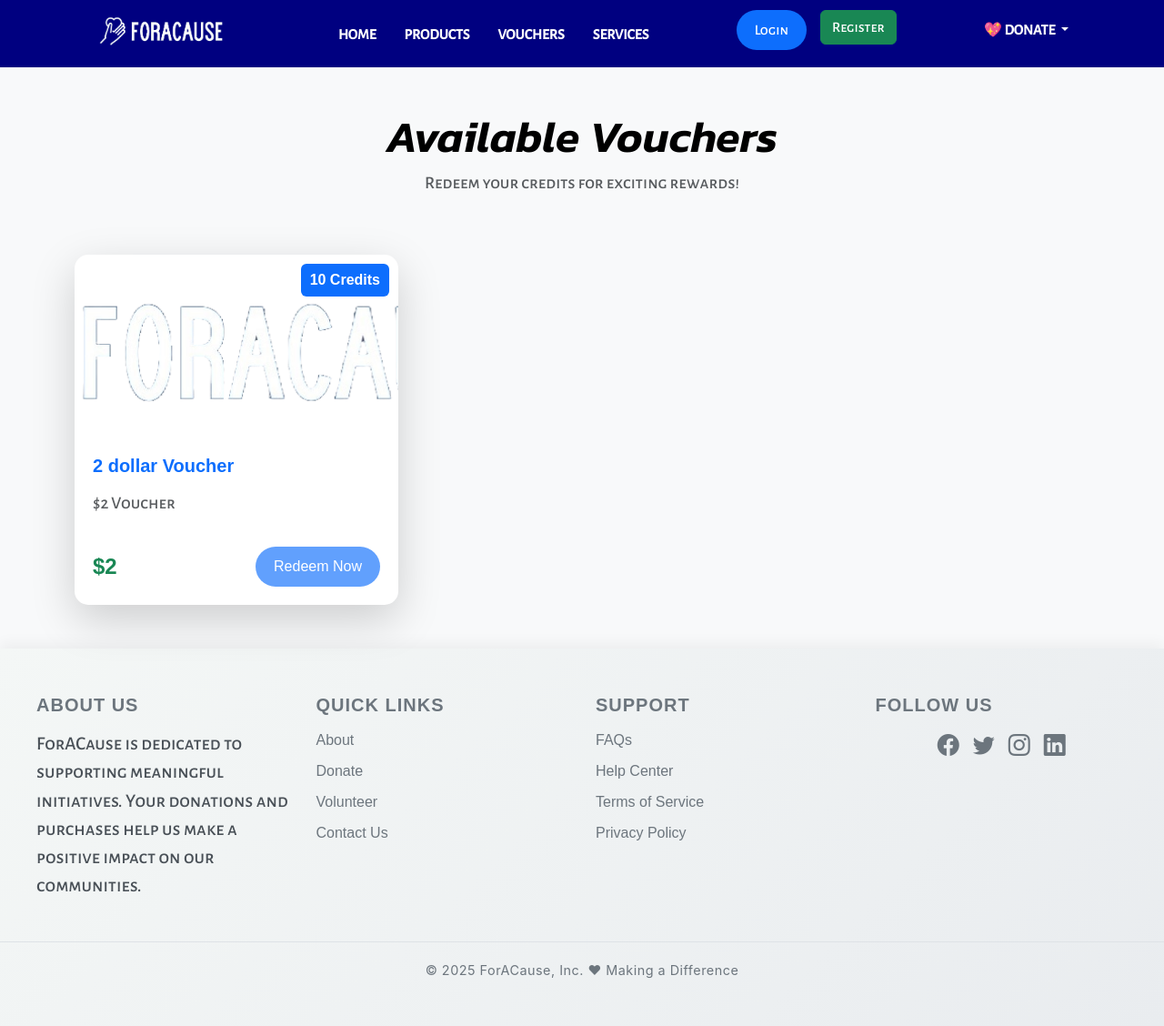
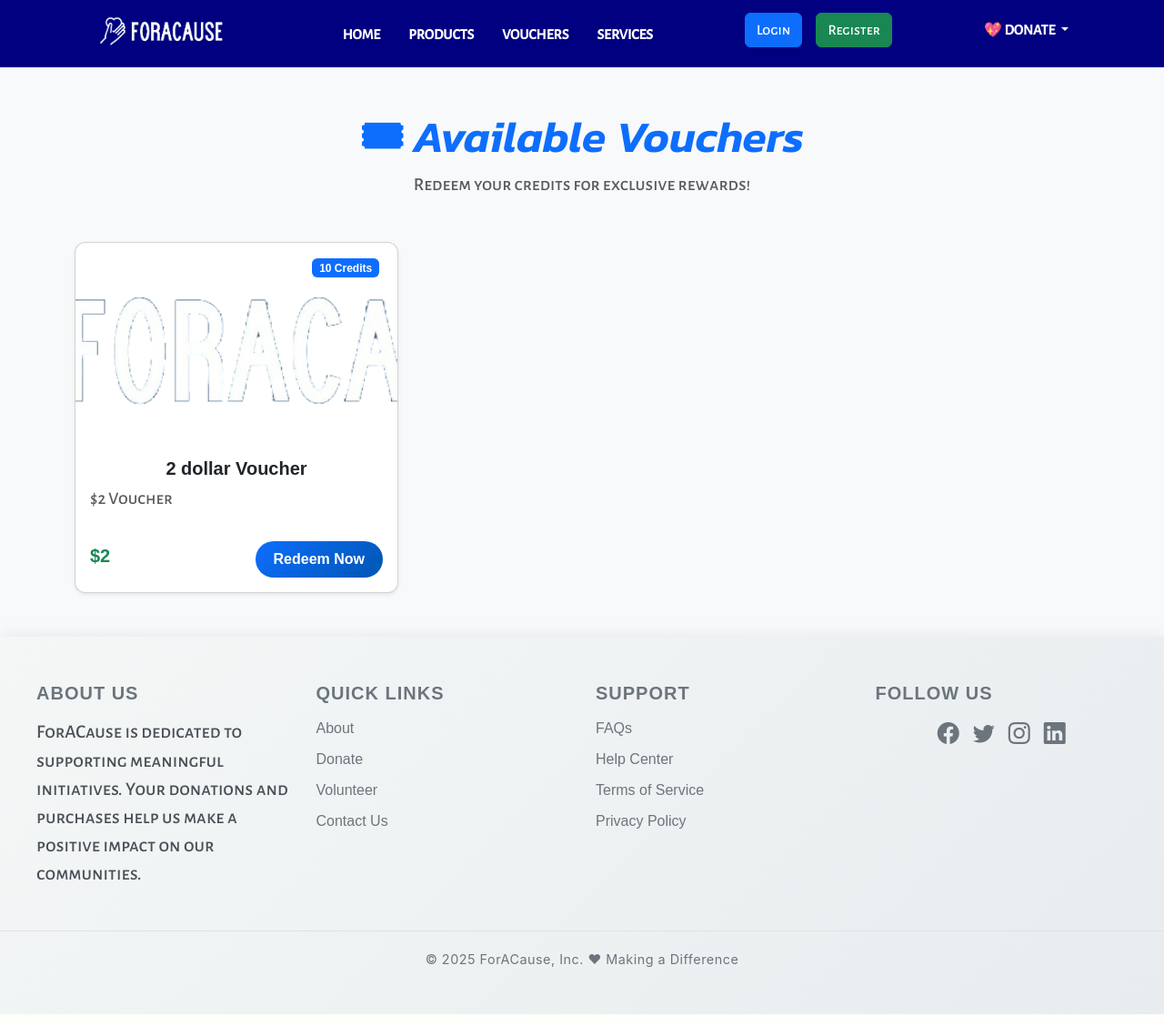
Before and after one commit to NathanNathan-web/ForACauseUpdate-main, a Flask app: page /voucher in a window 1280 px wide. Shown: the whole page at 91% size. Run offline with Flask 2, Linux system fonts and the light colour scheme; data comes from the database, SQL or seed files in the repository; some web fonts are replaced.

Commit message:
Updated voucher

```diff
--- a/ForACause/Src/templates/voucher.html
+++ b/ForACause/Src/templates/voucher.html
@@ -7,7 +7,7 @@
     <!-- Flash Messages -->
     {% with messages = get_flashed_messages(with_categories=True) %}
         {% if messages %}
-            <div class="alert alert-info alert-dismissible fade show mb-4" role="alert">
+            <div class="alert alert-info alert-dismissible fade show mb-4 text-center shadow-sm" role="alert">
                 {% for category, message in messages %}
                     {{ message }}
                 {% endfor %}
@@ -16,18 +16,16 @@
         {% endif %}
     {% endwith %}
 
-    <div class="row">
-        <div class="col-12 text-center mb-5">
-            <h1 class="display-5 fw-bold text-body-emphasis">Available Vouchers</h1>
-            <p class="lead text-muted">Redeem your credits for exciting rewards!</p>
-        </div>
+    <div class="text-center mb-5">
+        <h1 class="display-5 fw-bold text-primary">🎟 Available Vouchers</h1>
+        <p class="lead text-muted">Redeem your credits for exclusive rewards!</p>
     </div>
 
     <div class="row row-cols-1 row-cols-md-2 row-cols-lg-3 g-4">
         {% for voucher in vouchers_list %}
-            {% if voucher.isValid == True %}
+            {% if voucher.isValid %}
         <div class="col">
-            <div class="card h-100 border-0 shadow-lg voucher-card" data-bs-toggle="modal" data-bs-target="#voucherModal"
+            <div class="card voucher-card shadow-sm" data-bs-toggle="modal" data-bs-target="#voucherModal"
                  data-voucher-id="{{ voucher.id }}"
                  data-voucher-name="{{ voucher.name }}"
                  data-voucher-description="{{ voucher.description }}"
@@ -42,12 +40,12 @@
                     </div>
                 </div>
                 <div class="card-body d-flex flex-column">
-                    <h5 class="card-title fw-bold mb-3">{{ voucher.name }}</h5>
-                    <p class="card-text text-muted flex-grow-1">{{ voucher.description }}</p>
+                    <h5 class="card-title fw-bold text-dark text-center">{{ voucher.name }}</h5>
+                    <p class="card-text text-muted small flex-grow-1">{{ voucher.description }}</p>
 
                     <div class="d-flex justify-content-between align-items-center mt-3">
-                        <span class="h5 mb-0 text-success">${{ voucher.value }}</span>
-                        <button class="btn btn-primary" disabled>
+                        <span class="h5 text-success fw-bold">${{ voucher.value }}</span>
+                        <button class="btn btn-primary redeem-btn">
                             Redeem Now
                         </button>
                     </div>
@@ -70,162 +68,119 @@
 <div class="modal fade" id="voucherModal" tabindex="-1" aria-labelledby="voucherModalLabel" aria-hidden="true">
     <div class="modal-dialog modal-dialog-centered">
         <div class="modal-content">
-            <div class="modal-header">
-                <h5 class="modal-title" id="voucherModalLabel"></h5>
+            <div class="modal-header bg-light">
+                <h5 class="modal-title fw-bold" id="voucherModalLabel"></h5>
                 <button type="button" class="btn-close" data-bs-dismiss="modal" aria-label="Close"></button>
             </div>
-            <div class="modal-body">
-                <p id="voucherDescription"></p>
-                <p><strong>Credits:</strong> <span id="voucherCredits"></span></p>
-                <p><strong>Value:</strong> $<span id="voucherValue"></span></p>
+            <div class="modal-body text-center">
+                <p id="voucherDescription" class="text-muted"></p>
+                <p><strong>Credits:</strong> <span id="voucherCredits" class="text-primary fw-bold"></span></p>
+                <p><strong>Value:</strong> $<span id="voucherValue" class="text-success fw-bold"></span></p>
             </div>
             <div class="modal-footer">
-                <a href="#" id="redeemLink" class="btn btn-primary">Redeem Now</a>
+                <a href="#" id="redeemLink" class="btn btn-success btn-lg w-100">Redeem Now</a>
             </div>
         </div>
     </div>
 </div>
 
 <style>
- /* General Styles */
+/* General Styles */
 body {
-    background-color: #f8f9fa; /* Light background for contrast */
-    font-family: 'Poppins', sans-serif; /* Modern font */
-    color: #333; /* Default text color */
+    background: #f8f9fa;
+    font-family: 'Poppins', sans-serif;
 }
 
-/* Card Styles */
+/* Card Styling */
 .voucher-card {
     transition: transform 0.3s ease, box-shadow 0.3s ease;
+    border-radius: 12px;
     overflow: hidden;
-    border-radius: 15px; /* Rounded corners for cards */
-    background-color: #ffffff; /* White background for cards */
-    box-shadow: 0 4px 8px rgba(0, 0, 0, 0.1); /* Subtle shadow */
+    background: white;
 }
 
 .voucher-card:hover {
-    transform: translateY(-5px); /* Slight lift effect on hover */
-    box-shadow: 0 15px 30px rgba(0, 0, 0, 0.2); /* Deeper shadow on hover */
+    transform: translateY(-5px);
+    box-shadow: 0 10px 25px rgba(0, 0, 0, 0.2);
 }
 
-/* Voucher Image Styles */
+/* Voucher Image */
 .voucher-image {
-    height: 200px; /* Fixed height for images */
-    object-fit: cover; /* Cover the area without distortion */
-    transition: transform 0.3s ease; /* Smooth scaling effect */
-    border-top-left-radius: 15px; /* Rounded corners for the top */
-    border-top-right-radius: 15px; /* Rounded corners for the top */
+    height: 220px;
+    object-fit: cover;
+    border-top-left-radius: 12px;
+    border-top-right-radius: 12px;
 }
 
-.voucher-card:hover .voucher-image {
-    transform: scale(1.05); /* Slightly scale image on hover */
-}
-
-/* Overlay Styles */
+/* Badge Overlay */
 .voucher-overlay {
     position: absolute;
     top: 10px;
     right: 10px;
-    z-index: 10;
+    padding: 5px 10px;
+    border-radius: 8px;
 }
 
-.voucher-overlay .badge {
-    font-size: 1rem; /* Font size for badge */
-    padding: 10px; /* Padding for badge */
+/* Button Styling */
+.redeem-btn {
+    background: linear-gradient(135deg, #0d6efd, #0056b3);
+    border: none;
+    padding: 8px 20px;
+    font-weight: 600;
+    border-radius: 30px;
+    transition: transform 0.3s ease, box-shadow 0.3s ease;
 }
 
-/* Card Body Styles */
-.card-body {
-    padding: 20px; /* Padding inside card body */
+.redeem-btn:hover {
+    background: linear-gradient(135deg, #0056b3, #003a70);
+    transform: scale(1.05);
+    box-shadow: 0 5px 15px rgba(0, 0, 0, 0.15);
 }
 
-.card-title {
-    font-size: 1.25rem; /* Font size for card title */
-    font-weight: 600; /* Semi-bold weight */
-    color: #0d6efd; /* Primary color for titles */
+/* Flash Messages */
+.alert {
+    border-radius: 8px;
+    font-size: 1rem;
+    padding: 10px;
 }
 
-.card-text {
-    font-size: 0.9rem; /* Font size for card text */
-    color: #6c757d; /* Muted text color */
-}
-
-/* Price and Button Styles */
-.text-success {
-    font-size: 1.5rem; /* Larger font size for price */
-    font-weight: bold; /* Bold weight for price */
-}
-
-.btn-primary {
-    background-color: #0d6efd; /* Primary button color */
-    border: none; /* Remove border */
-    border-radius: 25px; /* Rounded button */
-    padding: 10px 20px; /* Padding for button */
-    transition: background-color 0.3s ease, transform 0.3s ease; /* Smooth transition */
-}
-
-.btn-primary:hover {
-    background-color: #0056b3; /* Darker shade on hover */
-    transform: translateY(-2px); /* Slight lift effect on hover */
-}
-
-/* Flash Message Styles */
-.alert {
-    border-radius: 10px; /* Rounded corners for alerts */
-    font-size: 1rem; /* Font size for alerts */
-    padding: 15px; /* Padding for alerts */
-}
-
-/* No Vouchers Available Message */
-.text-center h2 {
-    font-size: 2rem; /* Font size for no vouchers message */
-    color: #6c757d; /* Muted color */
-}
-
-.text-center p {
-    font-size: 1.2rem; /* Font size for lead text */
-    color: #495057; /* Darker muted color */
-}
-
-/* Modal Styles */
+/* Modal Styling */
 .modal-content {
-    border-radius: 15px; /* Rounded corners for modal */
-    box-shadow: 0 15px 40px rgba(0, 0, 0, 0.2); /* Shadow for modal */
+    border-radius: 15px;
+    box-shadow: 0 15px 40px rgba(0, 0, 0, 0.2);
 }
 
 .modal-header {
-    border-bottom: none; /* Remove border */
+    border-bottom: none;
 }
 
 .modal-title {
-    font-size: 1.5rem; /* Font size for modal title */
-    font-weight: bold; /* Bold weight for title */
+    font-size: 1.5rem;
+    font-weight: bold;
 }
 
 .modal-body {
-    padding: 20px; /* Padding for modal body */
+    padding: 20px;
 }
 
 .modal-footer {
-    border-top: none; /* Remove border */
+    border-top: none;
+    text-align: center;
 }
 
-/* Responsive Adjustments */
+/* Responsive Design */
 @media (max-width: 768px) {
     .voucher-image {
-        height: 150px; /* Adjust image height for smaller screens */
+        height: 180px;
     }
 
     .card-title {
-        font-size: 1.1rem; /* Adjust title size */
+        font-size: 1.1rem;
     }
 
-    .text-success {
-        font-size: 1.25rem; /* Adjust price size */
-    }
-
-    .btn-primary {
-        padding: 8px 16px; /* Adjust button padding */
+    .redeem-btn {
+        font-size: 1rem;
+        padding: 8px 16px;
     }
 }
 </style>
@@ -248,14 +203,14 @@
                 const voucherCreditsValue = this.getAttribute('data-voucher-credits');
                 const voucherValueAmount = this.getAttribute('data-voucher-value');
 
-                // Update modal content
                 voucherModalLabel.textContent = voucherName;
                 voucherDescription.textContent = voucherDesc;
                 voucherCredits.textContent = voucherCreditsValue;
                 voucherValue.textContent = voucherValueAmount;
-                redeemLink.href = `/redeemVoucher/${voucherId}`; // Set redeem link
+                redeemLink.href = `/redeemVoucher/${voucherId}`;
             });
         });
     });
 </script>
+
 {% endblock %}
```
